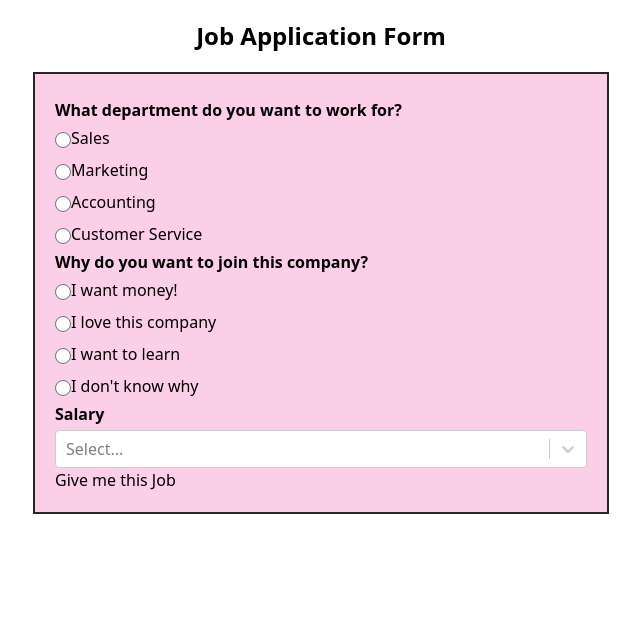
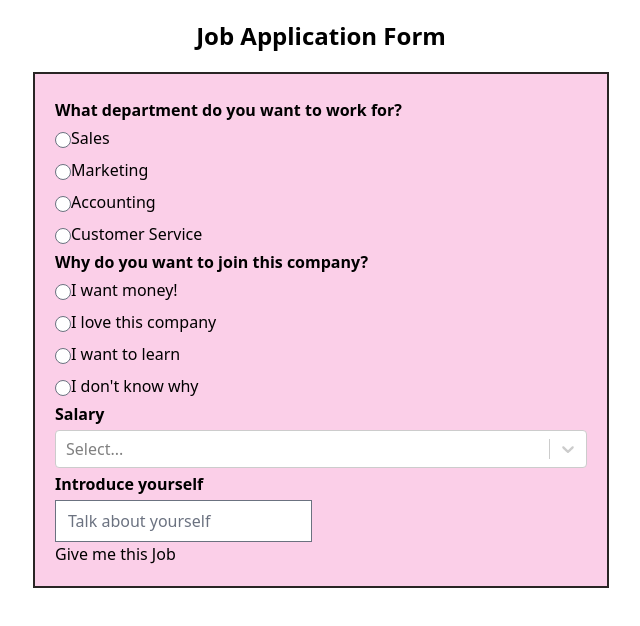
Before and after one commit to HyunJaeyeon/carrot-market-clone, a Next.js app: page /forms/jobApplication in a window 1280 px wide. Shown: the top 626 px of the page, without its empty margins (319-959 px from the left). Built offline with nearby package versions, Linux system fonts and the light colour scheme.

Commit message:
feat: add introduction

```diff
--- a/src/pages/forms/jobApplication.tsx
+++ b/src/pages/forms/jobApplication.tsx
@@ -6,7 +6,7 @@ import Select from "react-select"; //react-select 사용해보기
 //checkDepartment: required -> radio ✅
 //checkPurpose: required -> radio ✅
 //salary -> select(dropdown) ✅
-//introduction: required
+//introduction: required ✅
 //dreams: required, minLength: 10chars
 //email: required, validate: "@naver.com"
 //submit✅  -> print valid data
@@ -108,6 +108,7 @@ export default function JobForms() {
             {errors.checkDepartment?.message}
           </div>
         </div>
+
         {/* checkPurpose: required*/}
         <div>
           {/* title */}
@@ -183,6 +184,23 @@ export default function JobForms() {
             )}
           />
         </div>
+
+        {/* introduction: required */}
+        <div>
+          <div>
+            {/* title */}
+            <h1 className="py-1 font-semibold">Introduce yourself</h1>
+          </div>
+          <input
+            {...register("introduction", {
+              required: "Please write down your introduction",
+            })}
+            type="text"
+            placeholder="Talk about yourself"
+          />
+          {errors.introduction?.message}
+        </div>
+
         {/* submit */}
         <div>
           <input type="submit" value="Give me this Job" />
```
